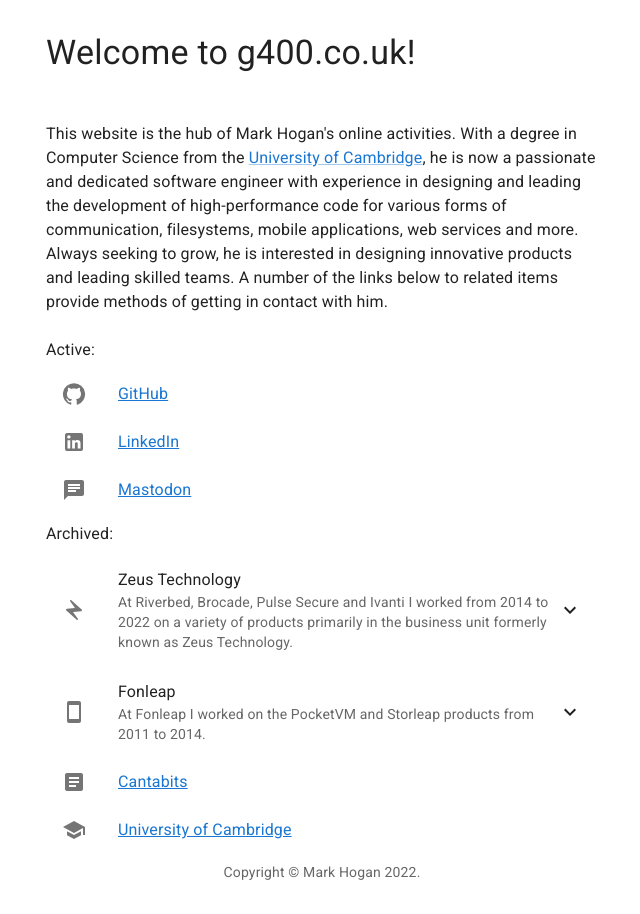
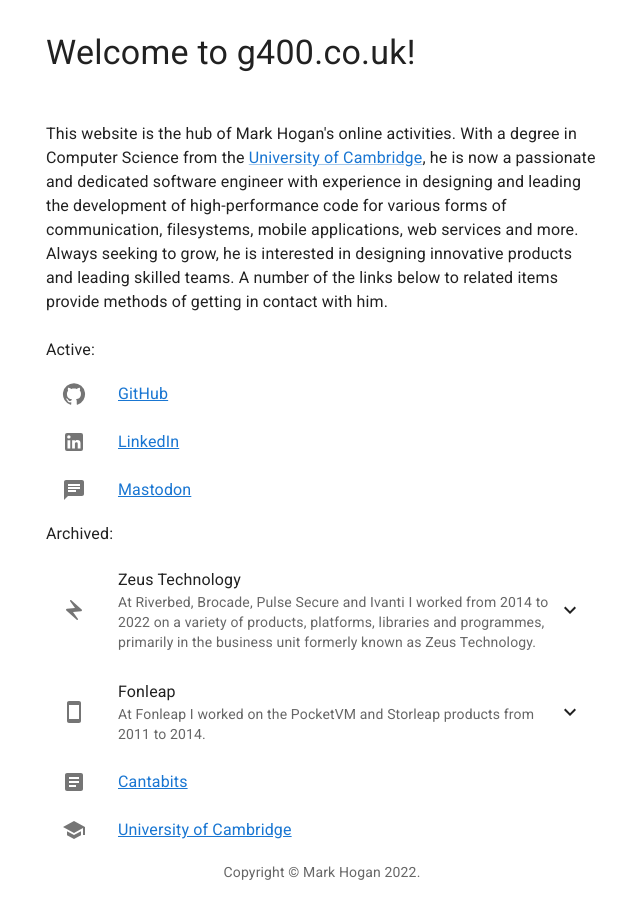
Before and after one commit to mwhogan/g400.co.uk, a React (Create React App) app: page / in a window 1280 px wide. Shown: the whole page, without its empty margins (318-958 px from the left). Built offline with nearby package versions, Linux system fonts and the light colour scheme.

Commit message:
Adding mention of some non-product activities at Zeus.

```diff
--- a/src/MainLinks.js
+++ b/src/MainLinks.js
@@ -72,7 +72,7 @@
         <ListItemText primary="Zeus Technology"
           secondary={
             <React.Fragment>
-              {"At Riverbed, Brocade, Pulse Secure and Ivanti I worked from 2014 to 2022 on a variety of products primarily in the business unit formerly known as Zeus Technology."}
+              {"At Riverbed, Brocade, Pulse Secure and Ivanti I worked from 2014 to 2022 on a variety of products, platforms, libraries and programmes, primarily in the business unit formerly known as Zeus Technology."}
             </React.Fragment>
           }
         />
```
